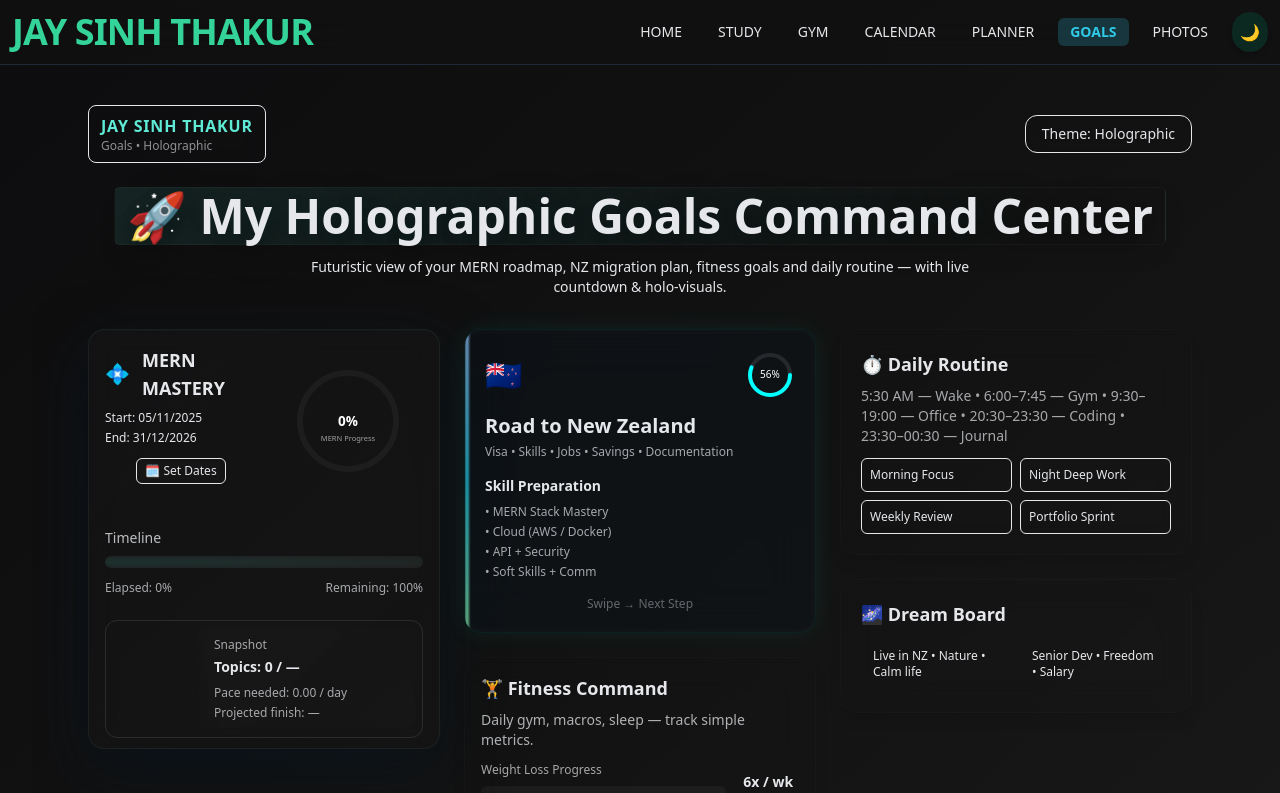
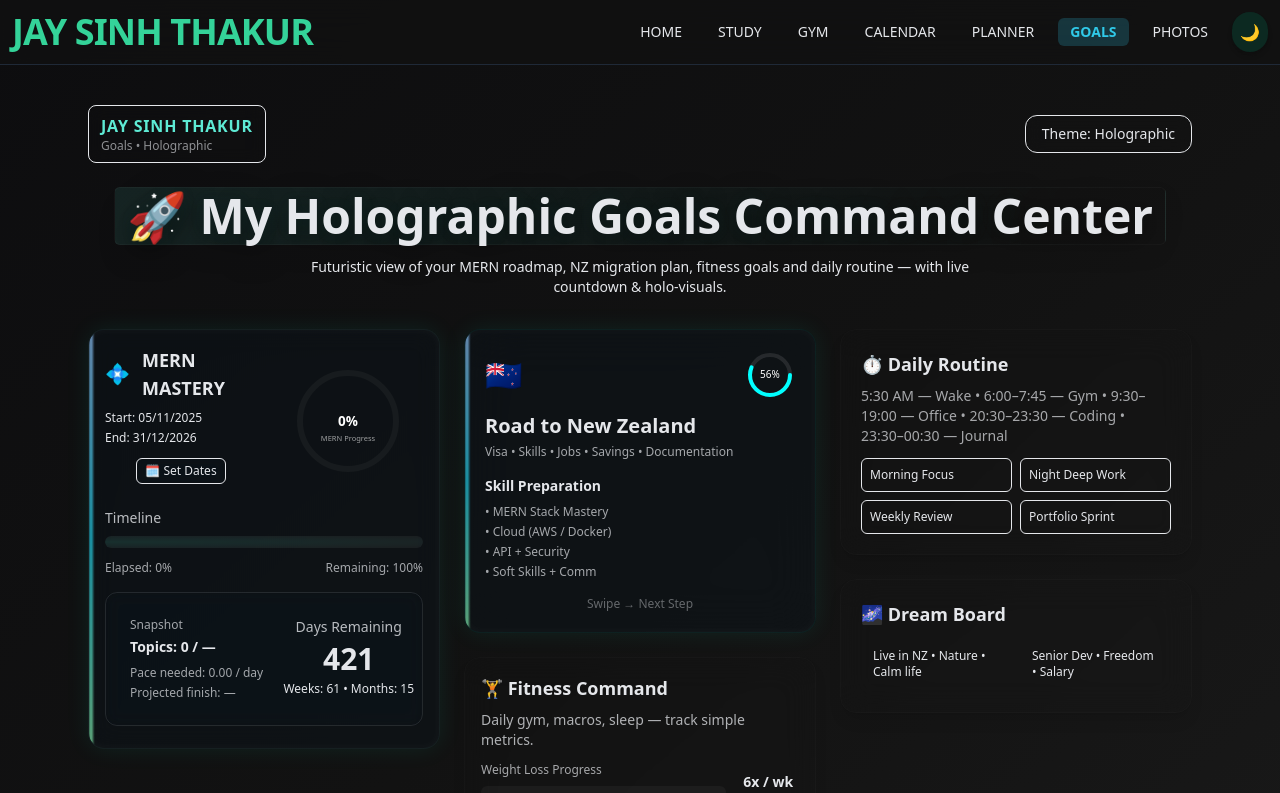
Before and after one commit to SpaceWandererr/fitness-dashboard, a React (Vite) app: page /goals in a window 1280 px wide. Shown: the top 793 px of the page. Built offline with nearby package versions, Linux system fonts and the light colour scheme.

Commit message:
madaChangestoGoals

```diff
--- a/src/components/Goals.jsx
+++ b/src/components/Goals.jsx
@@ -465,18 +465,32 @@ export default function Goals() {
 
         <div className="grid grid-cols-1 lg:grid-cols-3 gap-6">
           {/* LEFT: MERN card container (stacked panels) */}
-          <div className="relative">
+          <motion.div
+            className="relative"
+            drag="x"
+            dragConstraints={{ left: 0, right: 0 }}
+            onDragEnd={(e, info) => handleDragEnd(info)}
+            whileHover={{ scale: 1.01 }} // same hover as NZ
+            style={{ transform: "translateZ(0)" }} // prevents blur issue
+          >
             <div
-              className="relative rounded-2xl border border-[rgba(150,255,230,0.06)] bg-[linear-gradient(135deg,rgba(255,255,255,0.02),rgba(255,255,255,0.01))] backdrop-blur-md p-5 shadow-xl"
+              className="relative rounded-2xl border border-[rgba(150,255,230,0.06)] bg-[rgba(10,20,30,0.35)]
+              backdrop-blur-md p-5 shadow-xl"
               style={{
                 transformStyle: "preserve-3d",
                 minHeight: 420,
                 overflow: "hidden",
                 boxShadow:
-                  "0 20px 60px rgba(6,20,30,0.6), inset 0 1px 0 rgba(255,255,255,0.02)",
+                  "0 0 25px rgba(0,255,210,0.08), inset 0 0 10px rgba(255,255,255,0.04)",
+
                 position: "relative",
               }}
             >
+              <div
+                className="absolute left-0 top-0 h-full w-[4px]
+                bg-gradient-to-b from-blue-300 via-cyan-400 to-green-300 opacity-70 blur-[1px]"
+              />
+
               {/* neon corner brackets */}
               <div className="absolute -top-4 -left-4 w-12 h-12 border-t border-l border-[rgba(60,240,210,0.08)] rounded-bl-xl" />
               <div className="absolute -bottom-4 -right-4 w-12 h-12 border-b border-r border-[rgba(255,80,140,0.06)] rounded-tr-xl" />
@@ -608,7 +622,7 @@ export default function Goals() {
 
                       {/* Middle: Holographic timeline bar + snapshot */}
                       {/* Middle Section — redesigned for clean spacing */}
-                      <div className="mt-8 w-full">
+                      <div className="mt-3 w-full">
                         {/* TIMELINE TITLE */}
                         <div className="text-sm opacity-80 mb-2">Timeline</div>
 
@@ -653,8 +667,8 @@ export default function Goals() {
                         </div>
 
                         {/* SNAPSHOT PANEL — smaller & right aligned */}
-                        <div className=" mt-6 flex justify-end border border-white/10 rounded-xl">
-                          <div className=" w-56 bg-card/30 p-4 backdrop-blur">
+                        <div className=" mt-4 flex justify-center align-center p-2 backdrop-blur border border-white/10 rounded-xl">
+                          <div className=" w-52 bg-card/30 p-4 backdrop-blur rounded-xl flex justify-end align-end  flex-col">
                             <div className="text-xs opacity-70 mb-1">
                               Snapshot
                             </div>
@@ -674,23 +688,23 @@ export default function Goals() {
                                 : "—"}
                             </div>
                           </div>
+                          {/* Bottom: Days remaining center */}
+                          <div className="mt-4 text-center">
+                            <div className="text-sm opacity-80">
+                              Days Remaining
+                            </div>
+                            <div className="text-3xl font-bold mt-1">
+                              {daysRemaining !== null ? daysRemaining : "—"}
+                            </div>
+                            <div className="text-xs text-muted-foreground/70 mt-1 whitespace-nowrap">
+                              Weeks: {Math.ceil((daysRemaining || 0) / 7)} •
+                              Months: {Math.ceil((daysRemaining || 0) / 30)}
+                            </div>
+                          </div>
                         </div>
                       </div>
-
                       {/* Spacer */}
                       <div style={{ flex: 1 }} />
-
-                      {/* Bottom: Days remaining center */}
-                      <div className="mt-4 text-center">
-                        <div className="text-sm opacity-80">Days Remaining</div>
-                        <div className="text-3xl font-bold mt-1">
-                          {daysRemaining !== null ? daysRemaining : "—"}
-                        </div>
-                        <div className="text-xs text-muted-foreground/70 mt-1">
-                          Weeks: {Math.ceil((daysRemaining || 0) / 7)} • Months:{" "}
-                          {Math.ceil((daysRemaining || 0) / 30)}
-                        </div>
-                      </div>
                     </div>
                   )}
 
@@ -706,7 +720,7 @@ export default function Goals() {
                       <div
                         className="absolute left-0 top-0 h-full w-[4px]
                         bg-gradient-to-b from-teal-300 via-cyan-300 to-purple-400
-                        opacity-60 blur-[1px]"
+                        opacity-60 blur-[1px] rounded-xl mr-2"
                       />
 
                       {/* HEADER */}
@@ -774,8 +788,8 @@ export default function Goals() {
                       {/* HOLOGRAPHIC SIDEBAR */}
                       <div
                         className="absolute left-0 top-0 h-full w-[4px]
-      bg-gradient-to-b from-purple-400 via-indigo-400 to-blue-400
-      opacity-60 blur-[1px]"
+                          bg-gradient-to-b from-purple-400 via-indigo-400 to-blue-400
+                          opacity-60 blur-[1px] rounded mr-2"
                       />
 
                       {/* HEADER */}
@@ -845,7 +859,7 @@ export default function Goals() {
                       <div
                         className="absolute left-0 top-0 h-full w-[4px]
                         bg-gradient-to-b from-red-400 via-orange-400 to-yellow-400
-                        opacity-60 blur-[1px]"
+                        opacity-60 blur-[1px] rounded mr-2"
                       />
 
                       {/* HEADER */}
@@ -967,7 +981,7 @@ export default function Goals() {
                 )}
               </AnimatePresence>
             </div>
-          </div>
+          </motion.div>
 
           {/* Middle Column — NZ Migration + Fitness */}
           <div className="space-y-6">
```
